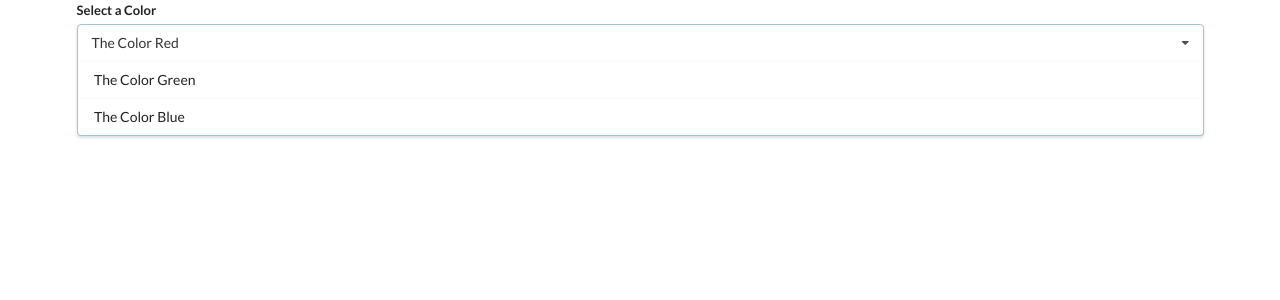
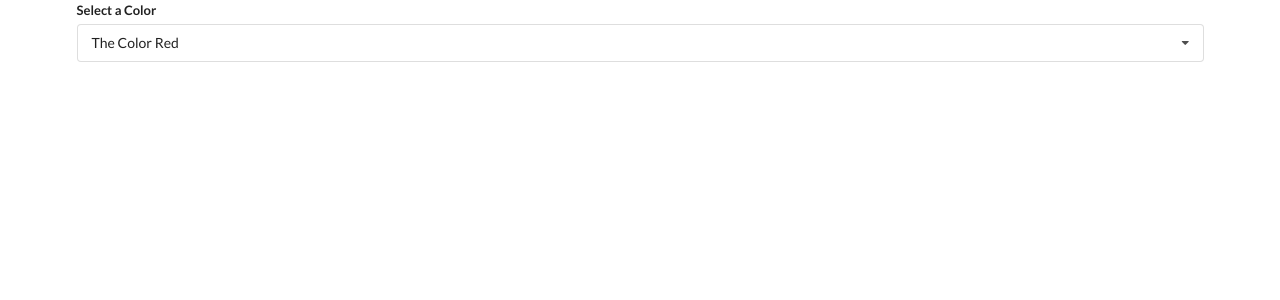
Before and after one commit to swapnilhota/widgets-app, a React (Create React App) app: page / in a window 1280 px wide. Shown: the top 300 px of the page. Built offline with nearby package versions, Linux system fonts and the light colour scheme.

Commit message:
open and close dropdown

```diff
--- a/src/components/Dropdown.js
+++ b/src/components/Dropdown.js
@@ -1,6 +1,8 @@
-import React from 'react';
+import React, { useState } from 'react';
 
 const Dropdown = ({ options, selected, onSelectedChange }) => {
+
+    const [open, setOpen] = useState(false);
 
     const renderedOptions = options.map((option) => {
 
@@ -19,12 +21,15 @@
         <div className="ui form">
             <div className="field">
                 <label className="label">Select a Color</label>
-                <div className="ui selection dropdown visible active">
+                <div
+                    onClick={() => setOpen(!open)}
+                    className={`ui selection dropdown ${open ? 'visible active' : ''}`}
+                >
                     <i className="dropdown icon"></i>
                     <div className="text">
                         {selected.label}
                     </div>
-                    <div className="menu visible transition" >
+                    <div className={`menu ${open ? 'visible transition' : ''}`} >
                         {renderedOptions}
                     </div>
                 </div>
```
